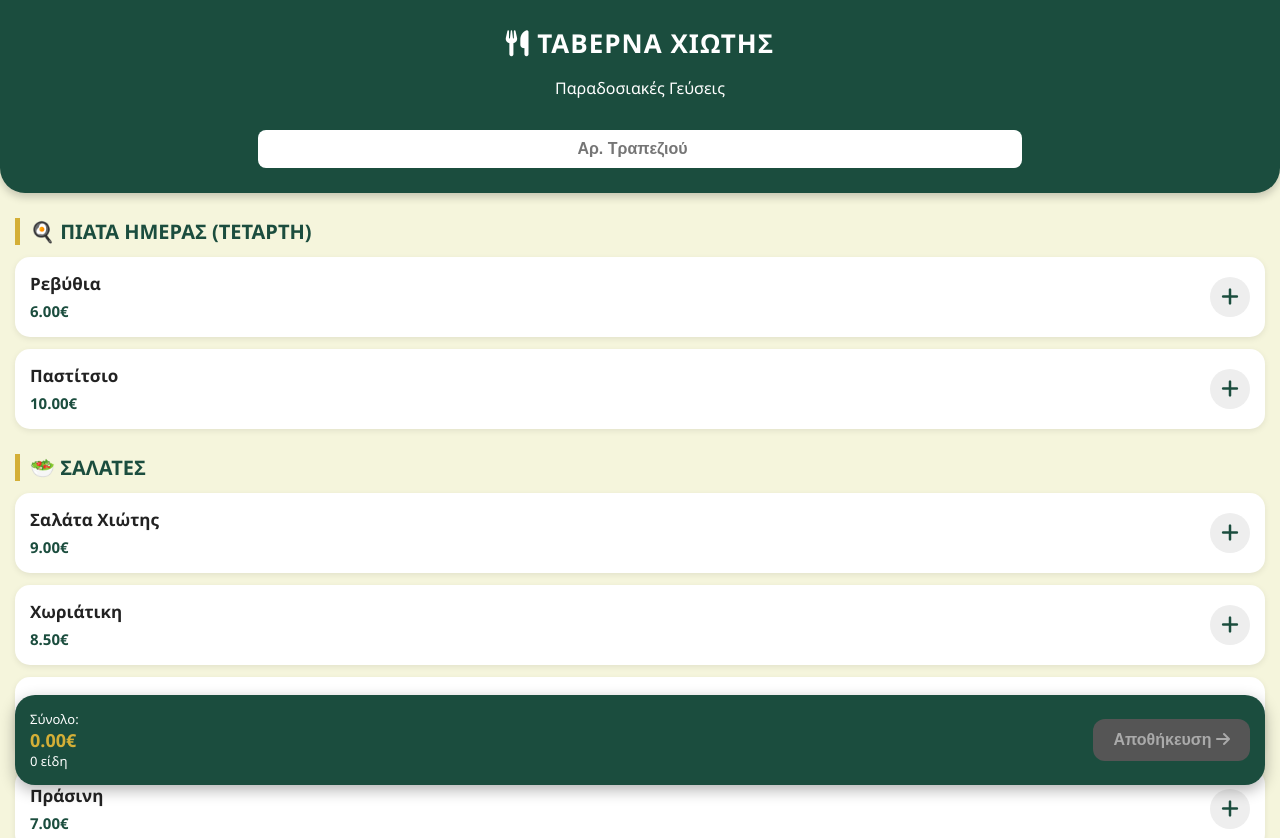
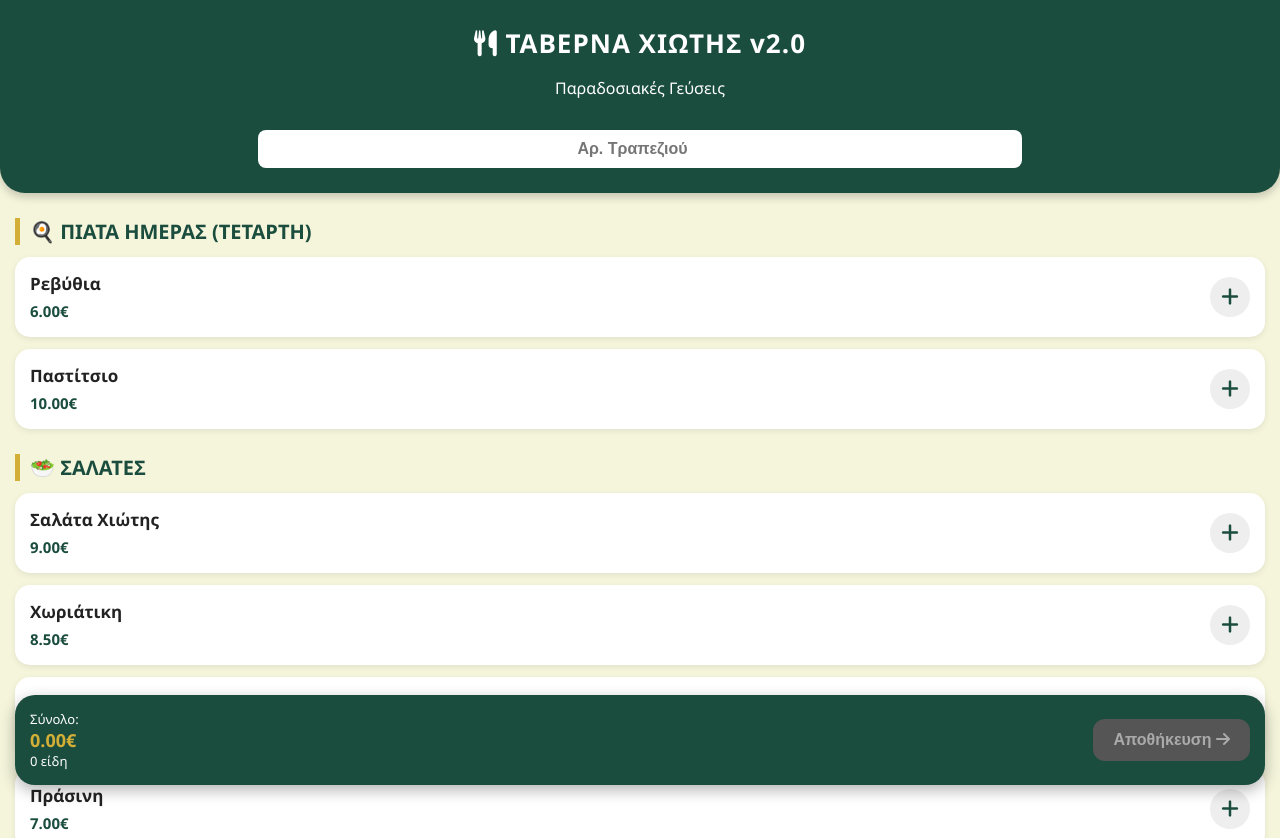
Before and after one commit to emmanuildrakonakis-cmd/menu-wishlist, a plain HTML site: page index.html in a window 1280 px wide. Shown: the top 838 px of the page. Drawn offline with Linux system fonts and the light colour scheme.

Commit message:
Changed the title to solve some problems

```diff
--- a/index.html
+++ b/index.html
@@ -131,7 +131,7 @@
 <body>
 
     <div class="header">
-        <h1><i class="fas fa-utensils"></i> ΤΑΒΕΡΝΑ ΧΙΩΤΗΣ</h1>
+        <h1><i class="fas fa-utensils"></i> ΤΑΒΕΡΝΑ ΧΙΩΤΗΣ v2.0</h1>
         <p>Παραδοσιακές Γεύσεις</p>
         <input type="number" id="table-num" class="table-input" placeholder="Αρ. Τραπεζιού" min="1">
     </div>
```
